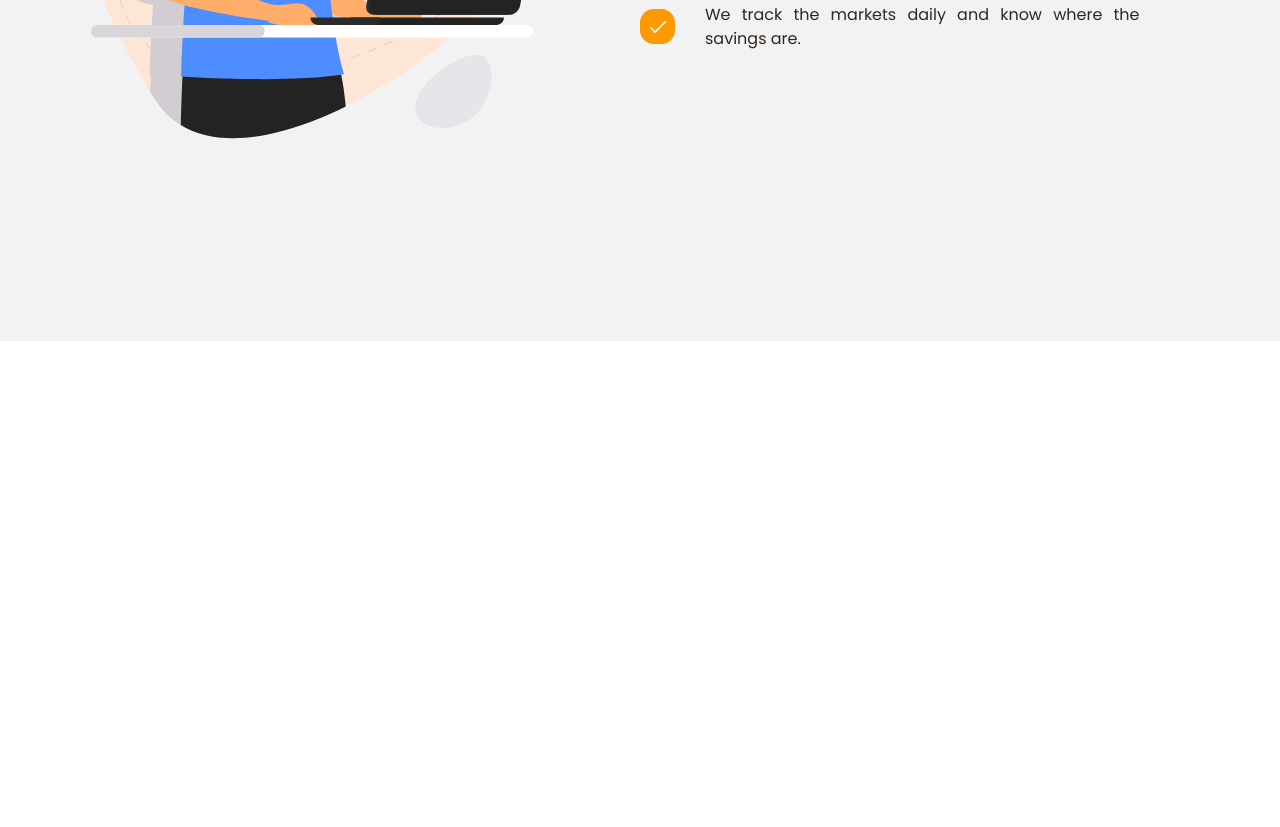
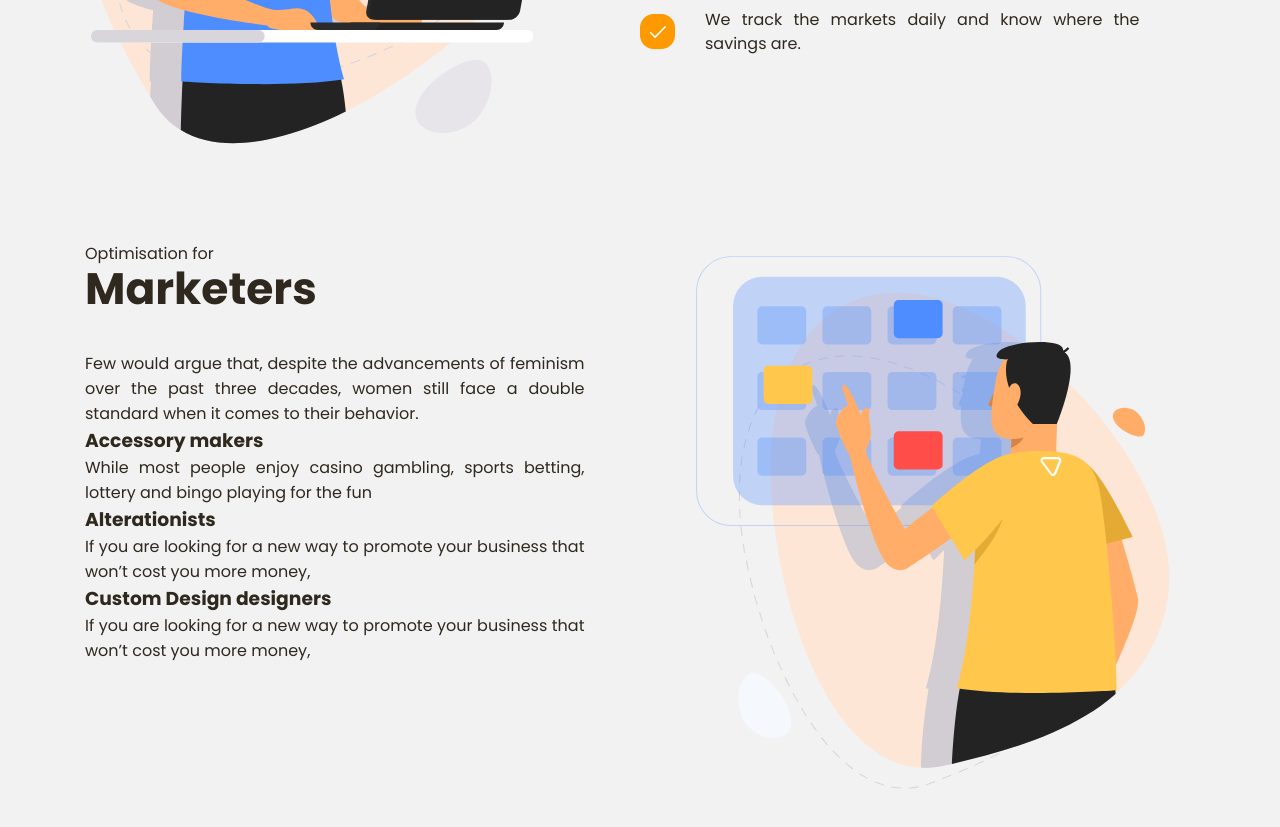
Before and after one commit to baghdadUA/productly, a plain HTML site: page index.html in a window 1280 px wide. Shown: the part 2264-3091 px from the top of the page. Before the commit the page ends 2605 px from the top, so only its background shows below. Drawn offline with Linux system fonts and the light colour scheme.

Commit message:
add marketers section

```diff
--- a/assets/css/style.css
+++ b/assets/css/style.css
@@ -179,16 +179,16 @@ nav ul li a:active{
 .tools-categories-item p{
     margin-bottom: 35px;
 }
-.professionals{
+.professionals,.managers,.marketers{
     display: grid;
     grid-template-columns: 50% 50%;
-    margin-bottom: 100px;
+    margin-bottom: 105px;
 }
-.p-desc{
+.p-desc,.mr-desc{
     padding-right: 10%;
     text-align: justify;
 }
-.p-desc h1{
+.p-desc h1,.mr-desc h1{
     position: relative;
 }
 .p-desc h1::before{
@@ -220,13 +220,8 @@ nav ul li a:active{
     font-size: 16px;
     line-height: 24px;
 }
-.p-img{
+.p-img,.mr-img{
     margin-left: 10%;
-}
-.managers{
-    display: grid;
-    grid-template-columns: 50% 50%;
-    margin-bottom: 105px;
 }
 .m-desc{
     padding-right: 10%;
@@ -253,8 +248,19 @@ nav ul li a:active{
 .m-desc p{
     display: flex;
     align-items: center;
-
 }
 .m-desc p img{
     margin-right: 30px;
 }
+.mr-desc h1::before{
+    content: 'Optimisation for';
+    position: absolute;
+    top: -14px;
+    left: 0;
+
+    font-family: Poppins;
+    font-style: normal;
+    font-weight: 500;
+    font-size: 16px;
+    line-height: 24px;
+}
--- a/index.html
+++ b/index.html
@@ -108,6 +108,23 @@
                         We track the markets daily and know where the savings are.</p>
                 </div>
             </section>
+            <secion class="marketers">
+                <div class="mr-desc">
+                    <h1>Marketers</h1>
+                    <p>Few would argue that, despite the advancements of feminism over the past three decades, women
+                        still face a double standard when it comes to their behavior. </p>
+                    <h3>Accessory makers</h3>
+                    <p>While most people enjoy casino gambling, sports betting, lottery and bingo playing for the fun
+                    </p>
+                    <h3>Alterationists</h3>
+                    <p>If you are looking for a new way to promote your business that won’t cost you more money, </p>
+                    <h3>Custom Design designers</h3>
+                    <p>If you are looking for a new way to promote your business that won’t cost you more money, </p>
+                </div>
+                <div class="mr-img">
+                    <img src="assets/img/4.svg" alt="" width="95%">
+                </div>
+            </secion>
         </div>
     </div>
 </body>
```
